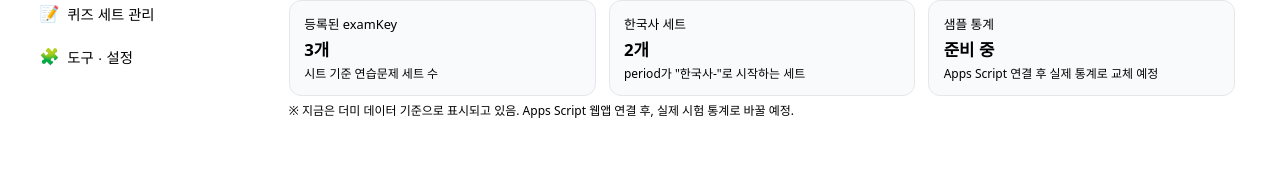
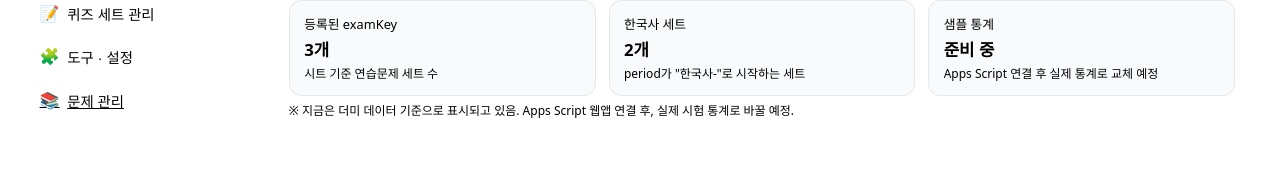
Before and after one commit to madonaka/cheese-blog-parts, a plain HTML site: page index.html in a window 1280 px wide. Shown: the part 154-324 px from the top of the page. Drawn offline with Linux system fonts and the light colour scheme; no server answers.

Commit message:
Update index.html

```diff
--- a/index.html
+++ b/index.html
@@ -52,6 +52,12 @@
               <span class="icon">🧩</span>
               <span>도구 · 설정</span>
             </button>
+          </li>
+          <li class="admin-nav-item">
+            <a class="admin-nav-button" href="./admin/questions.html">
+              <span class="icon">📚</span>
+              <span>문제 관리</span>
+            </a>
           </li>
         </ul>
       </aside>
```
